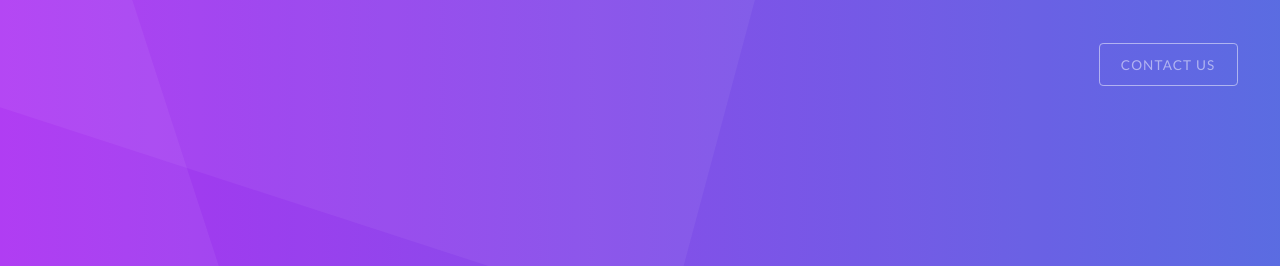
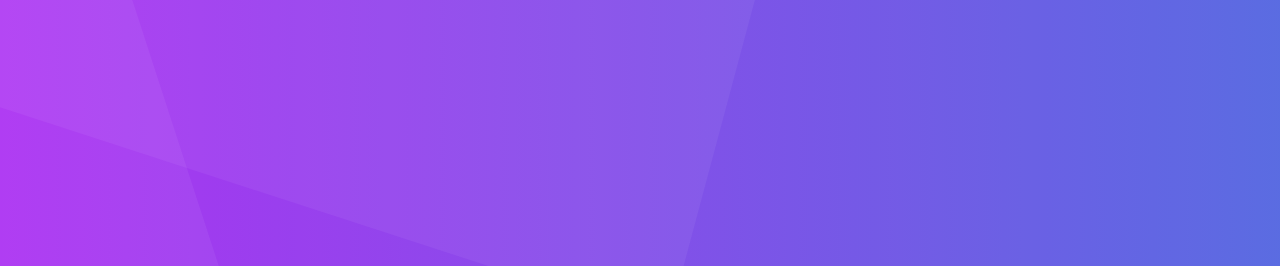
Before and after one commit to efficiam/efficiam.github.io, a website: page index.html in a window 1280 px wide. Shown: the top 266 px of the page. Drawn offline with Linux system fonts and the light colour scheme.

Commit message:
Removed the :shit: button

```diff
--- a/index.html
+++ b/index.html
@@ -12,12 +12,6 @@
 
   <!-- Above the fold -->
   <div class="u-width-full u-height-full u-width-a@md u-height-a@md c-poly-section c-poly-section--purple u-bg-full u-bg-norepeat u-bg-center u-position-r u-pt-xl@md u-pb-xl@md">
-    <div class="u-width-full u-position-a u-top u-pa-md u-pa-nm@md u-display-n@sm">
-      <a href="mailto:sales@efficiam.com" class="c-btn c-btn--ghost u-display-t u-pa-nm u-pt-sm u-pb-sm u-align-right">
-        <span class="u-txcolor-white u-txuppercase u-txsize-sm u-valign-wbl u-txspace-008 u-txweight-400">Contact us</span>
-      </a>
-    </div>
-
     <div class="u-display-t u-align-vc u-align-nvc@md u-ml-a u-mr-a u-txalign-center u-txsize-70p@sm">
       <img class="u-width-a u-height-20" src="./dist/images/logo.svg" alt="Efficiam">
       <div class="u-mt-nm">
```
